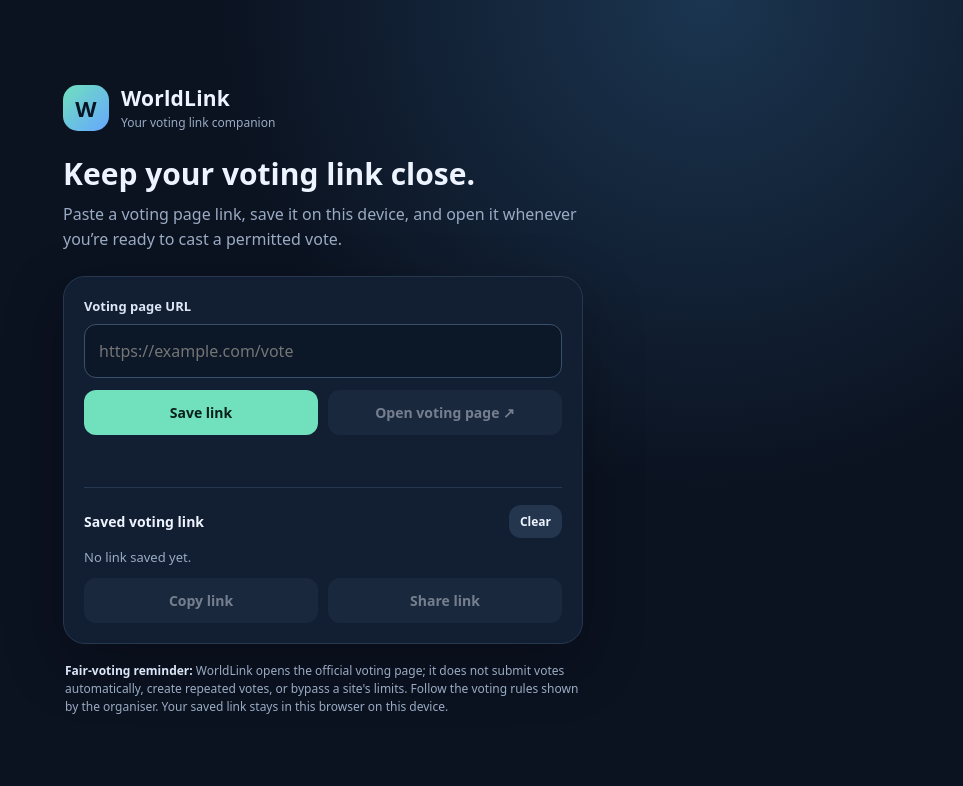
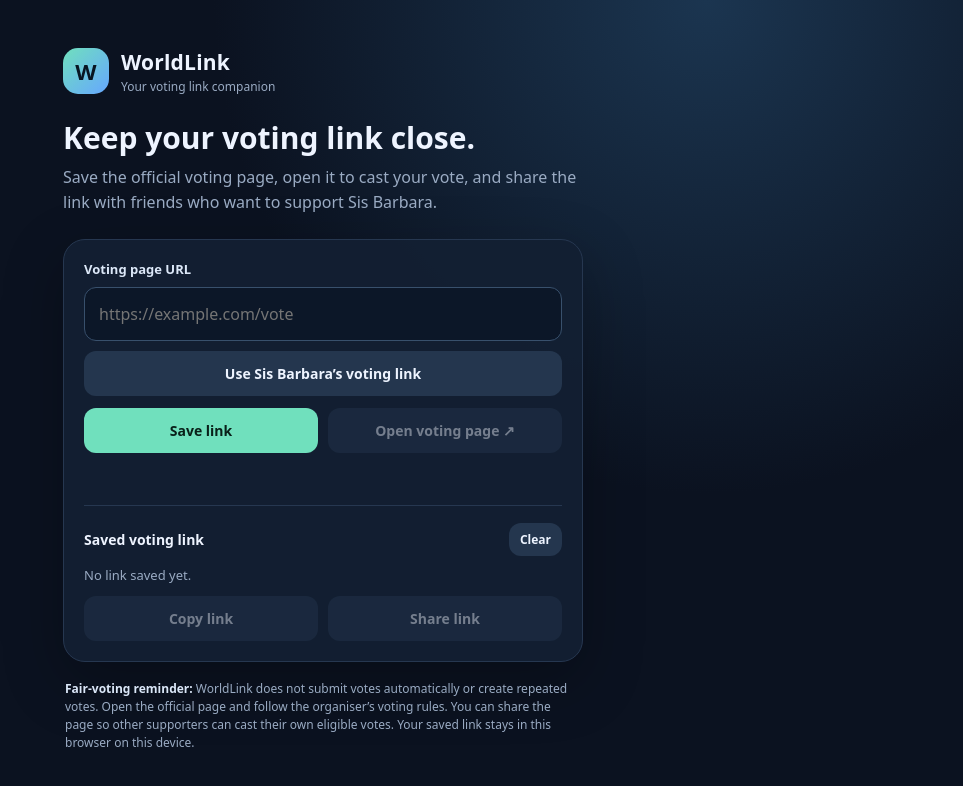
Before and after one commit to soulhealer1011-create/Worldlink, a plain HTML site: page index.html in a window 1280 px wide. Shown: the whole page, without its empty margins (317-1280 px from the left). Drawn offline with Linux system fonts and the light colour scheme.

Commit message:
Add Sis Barbara voting link shortcut to WorldLink

```diff
--- a/index.html
+++ b/index.html
@@ -18,10 +18,11 @@ label{display:block;font-size:13px;font-weight:700;margin:0 0 9px;color:#dce8f8}
 <main>
 <header class="brand"><div class="logo">W</div><div><strong>WorldLink</strong><small>Your voting link companion</small></div></header>
 <h1>Keep your voting link close.</h1>
-<p class="intro">Paste a voting page link, save it on this device, and open it whenever you’re ready to cast a permitted vote.</p>
+<p class="intro">Save the official voting page, open it to cast your vote, and share the link with friends who want to support Sis Barbara.</p>
 <section class="panel" aria-label="Voting link manager">
 <label for="voteLink">Voting page URL</label>
 <input id="voteLink" type="url" inputmode="url" placeholder="https://example.com/vote" autocomplete="url">
+<button class="secondary" id="presetBtn" style="width:100%;margin-top:10px">Use Sis Barbara’s voting link</button>
 <div class="actions">
 <button class="primary" id="saveBtn">Save link</button>
 <button class="secondary" id="openBtn" disabled>Open voting page ↗</button>
@@ -36,12 +37,14 @@ label{display:block;font-size:13px;font-weight:700;margin:0 0 9px;color:#dce8f8}
 </div>
 </div>
 </section>
-<p class="note"><b>Fair-voting reminder:</b> WorldLink opens the official voting page; it does not submit votes automatically, create repeated votes, or bypass a site's limits. Follow the voting rules shown by the organiser. Your saved link stays in this browser on this device.</p>
+<p class="note"><b>Fair-voting reminder:</b> WorldLink does not submit votes automatically or create repeated votes. Open the official page and follow the organiser’s voting rules. You can share the page so other supporters can cast their own eligible votes. Your saved link stays in this browser on this device.</p>
 </main>
 <script>
 const input=document.getElementById('voteLink'),statusEl=document.getElementById('status'),savedUrl=document.getElementById('savedUrl');
 const buttons=['openBtn','copyBtn','shareBtn'].map(id=>document.getElementById(id));
 let saved='';
+const sisBarbaraLink='https://coalcitypraise.com/participants/sis-barbara';
+document.getElementById('presetBtn').addEventListener('click',()=>{input.value=sisBarbaraLink;announce('Sis Barbara’s official voting page is ready. Tap Save link.');});
 function validUrl(value){try{const u=new URL(value);return u.protocol==='https:'||u.protocol==='http:'?u:null}catch{return null}}
 function setSaved(value){saved=value;localStorage.setItem('worldlink-vote-url',value);savedUrl.textContent=value||'No link saved yet.';buttons.forEach(b=>b.disabled=!value);if(value)input.value=value}
 function announce(message){statusEl.textContent=message}
```
